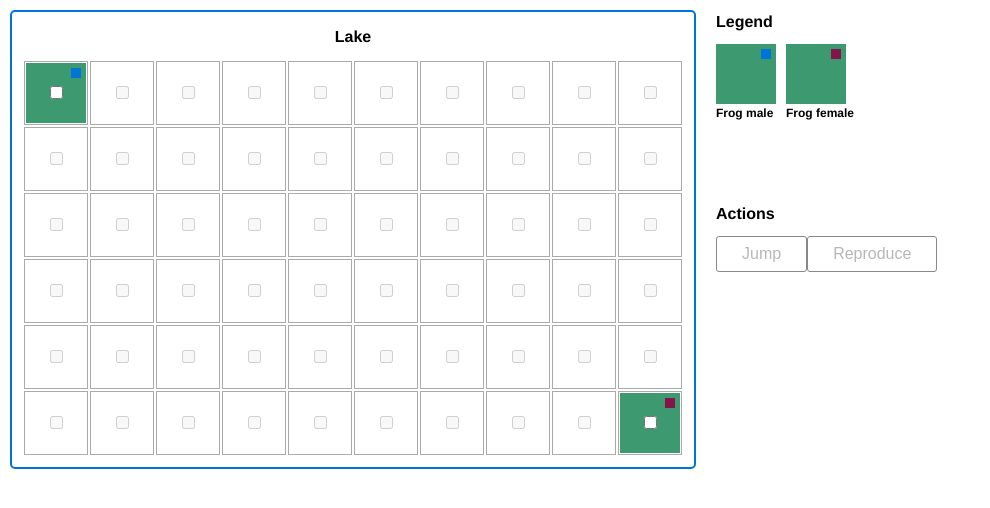
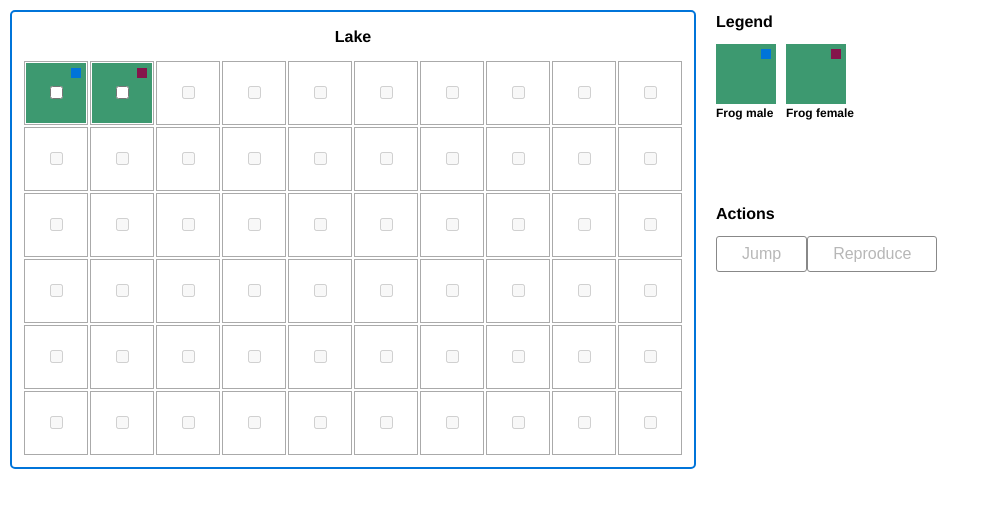
Before and after one commit to djrokita/frogs, a React (Create React App) app: page / in a window 1280 px wide. Shown: the top 508 px of the page, without its empty margins (0-990 px from the left). Built offline with nearby package versions, Linux system fonts and the light colour scheme.

Commit message:
Added setting baby's born field

```diff
--- a/src/App.js
+++ b/src/App.js
@@ -2,7 +2,7 @@ import React, { Component, Fragment } from 'react';
 import './App.css';
 import Lake from './components/Lake';
 import Legend from './components/Legend';
-import {setBabyFrogGender, setBabyFrogId} from './utils';
+import {setBabyFrogGender, setBabyFrogId, setBabyField} from './utils';
 
 class App extends Component {
 
@@ -17,12 +17,13 @@ class App extends Component {
       },
       {
         id: 2,
-        row: 6,
-        col: 10,
+        row: 1,
+        col: 2,
         sex: 'frog female',
         reproduceFields: []
       },
     ],
+    fieldsForBaby: null,
     selectedFrogId: null,
     selectedField: {
       row: null,
@@ -32,11 +33,11 @@ class App extends Component {
       rowMoveRange: [],
       colMoveRange: []
     },
-    action: null
+    action: null,
+    msg: ''
   }
 
   setReproduceFields(row, col) {
-    // const { row, col } = frog;
     let rowMaxReproduce = row + 1 < 6 ? row + 1 : 6;
     let rowMinReproduce = row - 1 < 1 ? 1 : row - 1;
     let colMaxReproduce = col + 1 < 10 ? col + 1 : 10;
@@ -59,20 +60,37 @@ class App extends Component {
   }
 
   checkReproduceRange(frog1, frog2) {
-    let frogInRange = frog1.reproduceFields.filter(field => {
-      // debugger
-      return field.row === frog2.row && field.col === frog2.col;
-    });
+    let frogInRange = [];
+    if (frog1.reproduceFields.length) {
+      frogInRange = frog1.reproduceFields.filter(field => {
+        return field.row === frog2.row && field.col === frog2.col;
+      });
+    }
+    else {
+      frogInRange = frog2.reproduceFields.filter(field => {
+        return field.row === frog1.row && field.col === frog1.col;
+      });
+    }
     return frogInRange.length;
   }
 
+  searchForBabyFrogPlace(parent) {
+    if (parent.sex === 'frog female') {
+      return parent.reproduceFields.filter(field => {
+        let frogField = {};
+        this.state.frogs.forEach(frog => {
+          frogField = {row: frog.row, col: frog.col};
+          return frogField;
+        });
+        return field.row !== 1 || field.col !== 1;
+      });
+    }
+  }
 
   inputHandler = (row, col, selectedFrogId) => {
     const selectedField = {row, col};
     const { frogs } = this.state;
     if (selectedFrogId && !this.state.selectedFrogId) {
-      console.log('selectedFrogId', selectedFrogId);
-      console.log('selectedFrogId', this.state.selectedFrogId);
       let [ selectedFrog ] = frogs.filter(frog => frog.id === selectedFrogId);
       const range = selectedFrog.sex === 'frog male' ? 3 : 2;
       let rowMaxMove = row + range < 6 ? row + range : 6;
@@ -98,11 +116,12 @@ class App extends Component {
       let [ firstSelectedFrog ] = frogs.filter(frog => frog.id === this.state.selectedFrogId);
       let [ secondSelectedFrog ] = frogs.filter(frog => frog.id === selectedFrogId);
       const isHeteroParents = this.checkParentsGender(firstSelectedFrog, secondSelectedFrog);
-      // const { reproduceFields } = firstSelectedFrog;
       const parentFrog = this.checkReproduceRange(firstSelectedFrog, secondSelectedFrog);
+      const fieldsForBaby = firstSelectedFrog.sex === 'frog female' ? this.searchForBabyFrogPlace(firstSelectedFrog) : this.searchForBabyFrogPlace(secondSelectedFrog);
       if (isHeteroParents && parentFrog) {
         this.setState({
           selectedField,
+          fieldsForBaby,
           action: 'reproduce'
         });
       }
@@ -140,10 +159,12 @@ class App extends Component {
 
   frogReproduceSubmit = () => {
     if (this.state.action === 'reproduce') {
+      const babyField = setBabyField(this.state.fieldsForBaby);
+      const { row, col } = this.state.fieldsForBaby[babyField];
       const babyFrog = {
         id: setBabyFrogId(this.state.frogs),
-        row: 1,
-        col: 10,
+        row,
+        col,
         sex: `frog ${setBabyFrogGender()}`
       };
       const frogs = [...this.state.frogs, babyFrog];
@@ -165,7 +186,6 @@ class App extends Component {
 
   render() {
     const { selectedField, moveableFields, action } = this.state;
-    console.log('state-frogs', this.state.frogs);
     return (
       <Fragment>
         <Lake frogs={this.state.frogs}
--- a/src/utils.js
+++ b/src/utils.js
@@ -6,3 +6,7 @@ export const setBabyFrogGender = () => {
 export const setBabyFrogId = (frogs) => {
     return frogs.length + 1;
 };
+
+export const setBabyField = (fieldsArray) => {
+    return Math.floor(Math.random(0, 1) * (fieldsArray.length - 1));
+};
```
